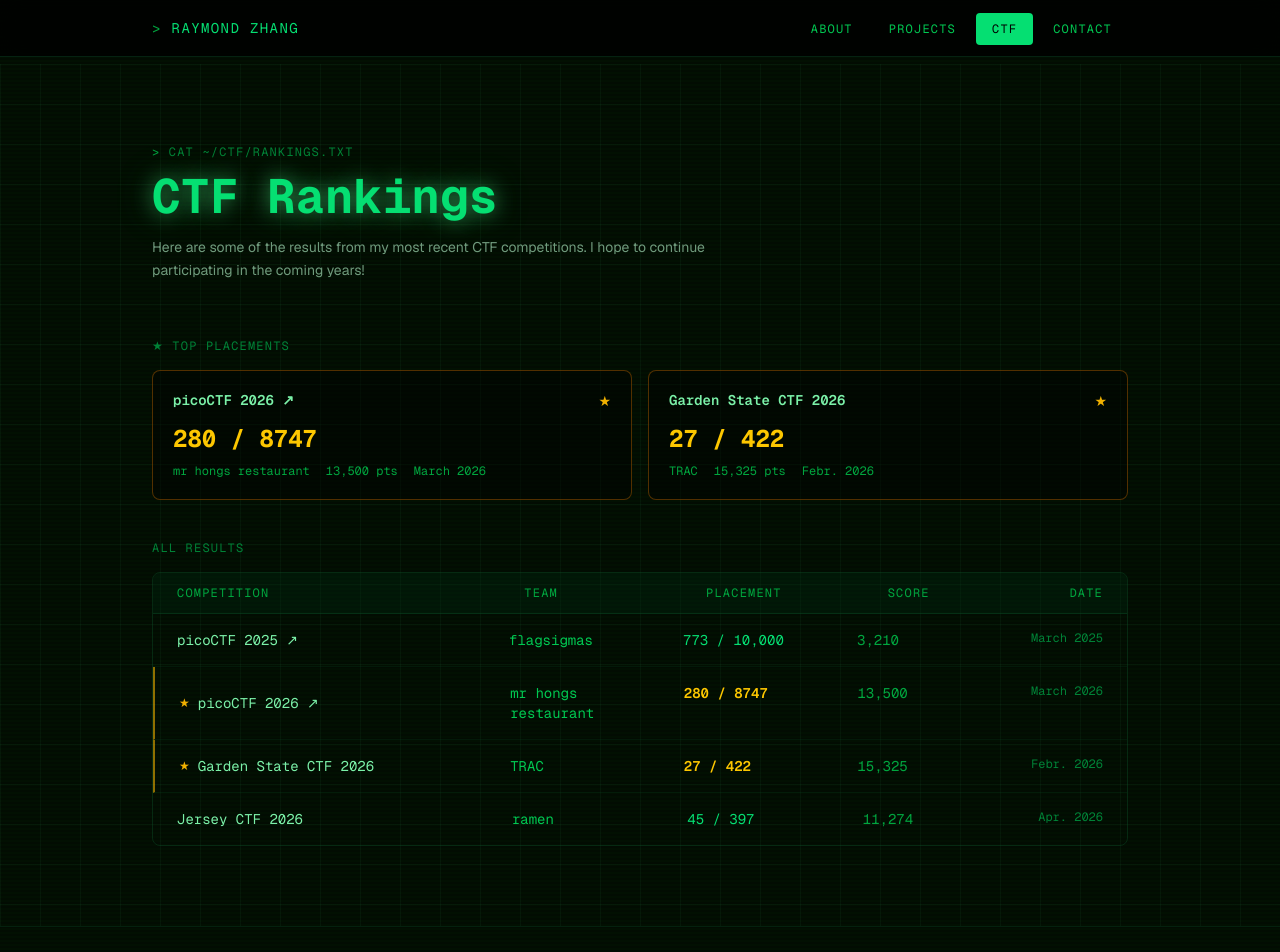
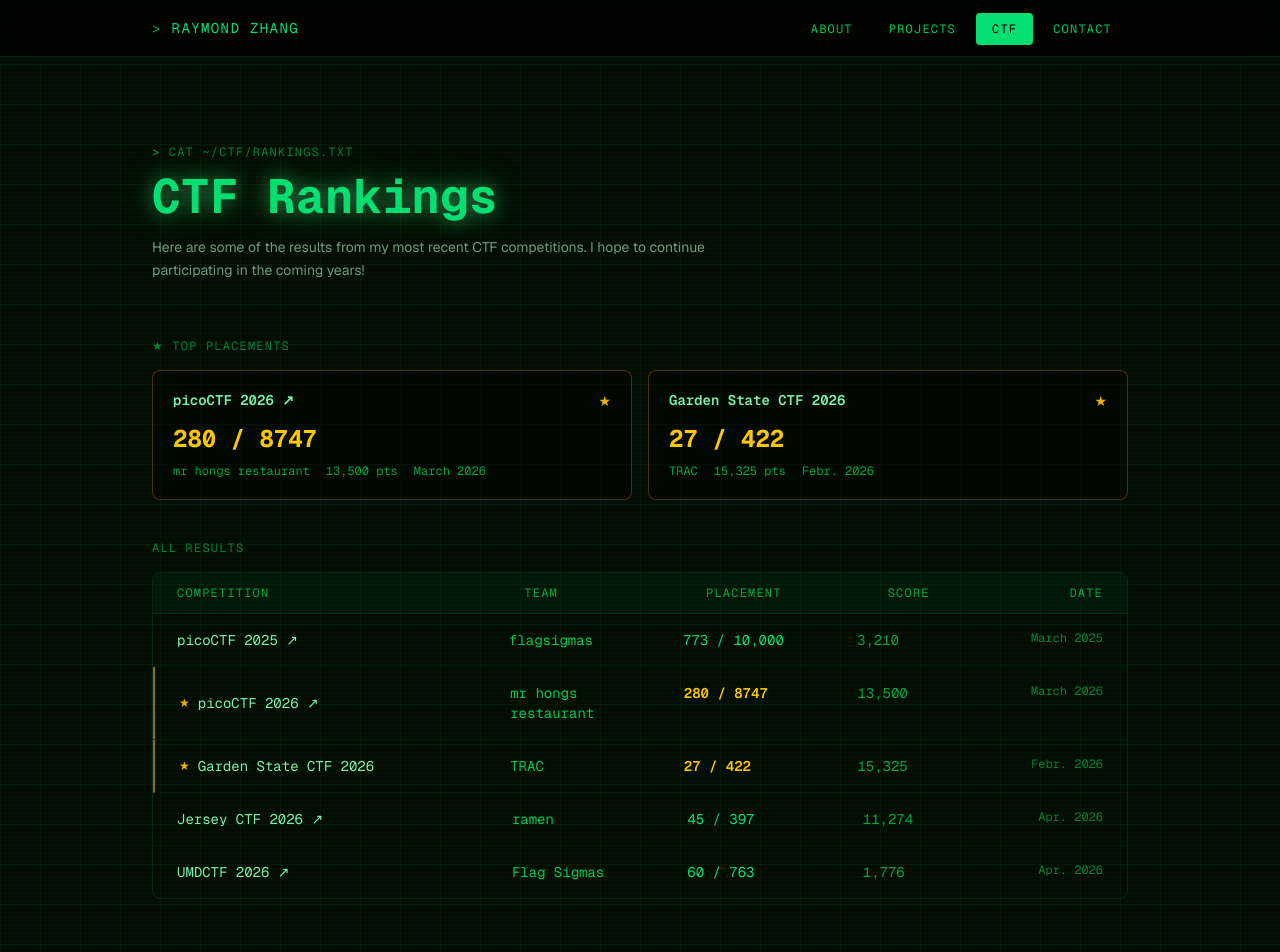
Before and after one commit to r3men/PortfolioWebsite, a Next.js app in the folder portfoliowebsite/: page /ctf in a window 1280 px wide. Shown: the top 952 px of the page. Built offline with nearby package versions, Linux system fonts and the light colour scheme.

Commit message:
Update page.tsx

```diff
--- a/portfoliowebsite/app/ctf/page.tsx
+++ b/portfoliowebsite/app/ctf/page.tsx
@@ -57,7 +57,16 @@
     placement: "45 / 397",
     score: 11274,
     date: "Apr. 2026",
-    href: "",
+    href: "https://ctf.jerseyctf.com/scoreboard",
+    highlight: false,
+  },
+  {
+    competition: "UMDCTF 2026",
+    team: "Flag Sigmas",
+    placement: "60 / 763",
+    score: 1776,
+    date: "Apr. 2026",
+    href: "https://umdctf.io/scores",
     highlight: false,
   },
   // ── Paste a new result object here ──
```
